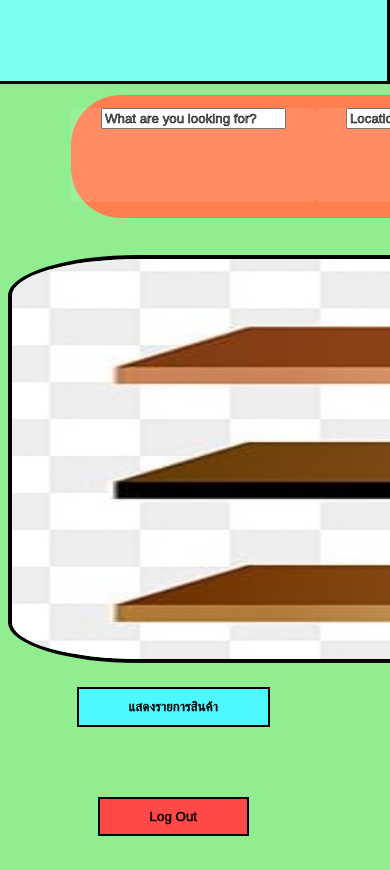
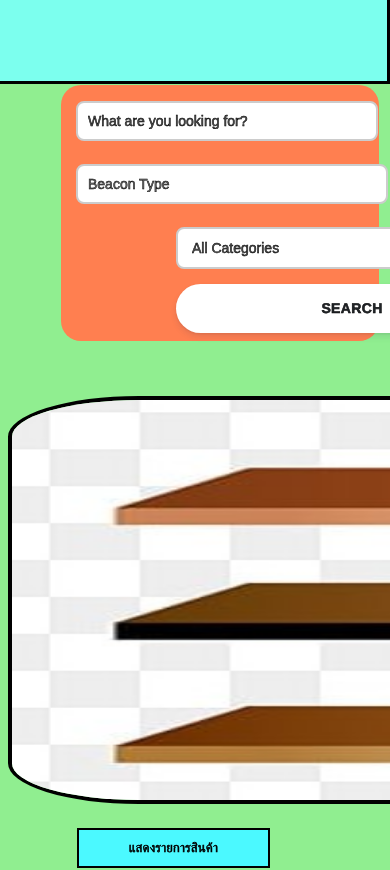
Before and after one commit to EveGalaxy/Front-end-Bpduction, a Vue app: page /search-product in a window 390 px wide. Shown: the top 870 px of the page. Built offline with nearby package versions, Linux system fonts and the light colour scheme.

Commit message:
Update SearchProduct.vue
จัดระเบียบหน้าค้นหาสินค้าแปป

```diff
--- a/src/views/SearchProduct.vue
+++ b/src/views/SearchProduct.vue
@@ -3,16 +3,12 @@
         <h2 class="titleSearch">Search Product</h2>
         <div class="main-search-input">
           <div class="main-search-input-item">
-          <input type="text" placeholder="What are you looking for?" value="" fdprocessedid="ea6hnv">
+            <input type="text" placeholder="What are you looking for?" value="" fdprocessedid="ea6hnv" style="padding-right: 0px;">
           </div>
-        <div class="main-search-input-item location">
+          <div class="main-search-input-item-location">
             <div id="autocomplete-container">
-            <input id="autocomplete-input" type="text" placeholder="Location" fdprocessedid="xffmj">
+              <input id="autocomplete-input" type="text" placeholder="Beacon Type" fdprocessedid="xffmj">
             </div>
-          <a href="#">
-            <i class="fa fa-map-marker">
-            </i>
-          </a>
           </div>
           <div class="main-search-input-item">
             <select data-placeholder="All Categories" class="chosen-select custom-select" fdprocessedid="d8kc">
@@ -35,43 +31,106 @@
 </template>
 
 <style>
-.main-search-input{
-    display: inline-flex;
+.main-search-input {
+  display: flex;
+  align-items: center;
+  justify-content: space-between;
   background-color: coral;
-    max-height: inherit;
-    border-radius: 50px;
-    margin-left: 100px;
-    margin-top: 35px;
-    margin-bottom: 35px;
-    padding-top: 10px;
+  border-radius: 40px;
+  padding: 8px 15px; /* ลด padding เพื่อให้เล็กลง */
+  width: 70%; /* ลดขนาดให้เล็กลง */
+  max-width: 800px; /* ลดขนาดสูงสุด */
+  margin: 35px auto;
+  margin-left: auto; /* ขยับไปทางขวามือ */
+  margin-right: 180px; /* เพิ่มระยะห่างจากด้านขวา */
+  margin-top: -90px;
+  gap: 10px;
 }
 .main-search-input-item{
+  flex: 1; /* ทำให้ขยายเต็มที่ */
   margin-top: 3px;
   position: relative;
+  padding: 5px 8px;
   padding-left: 30px;
   padding-right: 30px;
   -webkit-box-flex: 1;
 }
-@media (max-width: 992px) {
-    .main-search-input .main-search-input-item {
-        border-radius: 5px;
-        margin-bottom: 1rem;
+
+.main-search-input-item input,
+.main-search-input-item-location input,
+.main-search-input-item select {
+    width: 100%;
+    padding: 10px;
+    font-size: 14px;
+    border-radius: 8px;
+    border: 2px solid #ccc;
+    outline: none;
+    background-color: white;
+}
+
+.main-search-input-item input::placeholder,
+.main-search-input-item select {
+    color: #555;
+}
+
+.main-search-input-item-location{
+  margin-top: 3px;
+  margin-right: -100px;
+  flex: 1;
+  padding: 5px 10px;
+}
+
+.main-search-btn {
+  background-color: #ff5733;
+  color: white;
+  font-size: 16px;
+  font-weight: bold;
+  padding: 10px 20px;
+  border-radius: 25px;
+  border: none;
+  cursor: pointer;
+  transition: background-color 0.3s ease-in-out, transform 0.2s;
+  text-align: center;
+  display: flex;
+  align-items: center;
+  justify-content: center;
+  text-decoration: none;
+  margin-left: 100px;
+}
+.main-search-btn:hover {
+    background-color: #c70039;
+    transform: translateY(-2px);
+}
+.main-search-btn .btn-inner--text {
+    text-decoration: none;
+}
+
+@media (max-width: 768px) {
+    .main-search-input {
+        flex-direction: column; /* เปลี่ยนเป็นแนวตั้งเมื่อจอเล็ก */
+        align-items: stretch;
+        width: 90%;
+        margin-right: auto;
+        border-radius: 20px;
+    }
+
+    .main-search-input-item,
+    .main-search-input-item-location {
+        width: 100%;
+        padding: 5px 0;
+    }
+
+    .main-search-btn {
+        width: 100%;
+        text-align: center;
     }
 }
-@media (max-width: 992px) {
-    .main-search-input>* {
-        display: inline-block;
-        width: 100%;
-        border: 0;
-        background: hsla(0, 0%, 100%, .1);
-    }
-}
-.main-search-btn {
-    margin-right: .5rem;
-}
+
 .SearchProduct{
-    display: inline-flex;
-    margin-left: -200px;
+    display: flex;
+    flex-direction: column;
+    align-items: flex-start;
+    margin-left: 50px;
     margin-top: 50px;
     padding: 2px;
     position: flex;
```
Lines whose indentation alone changed are shown as unchanged.
